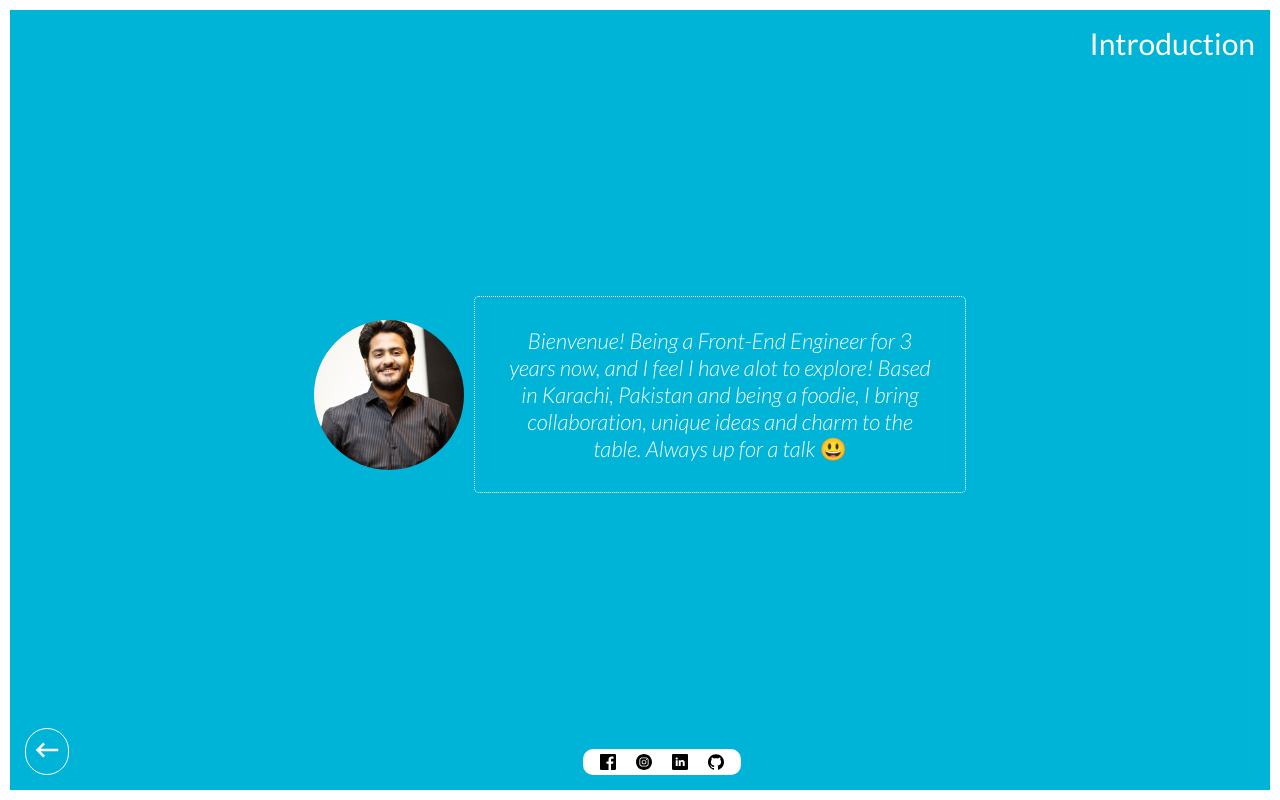
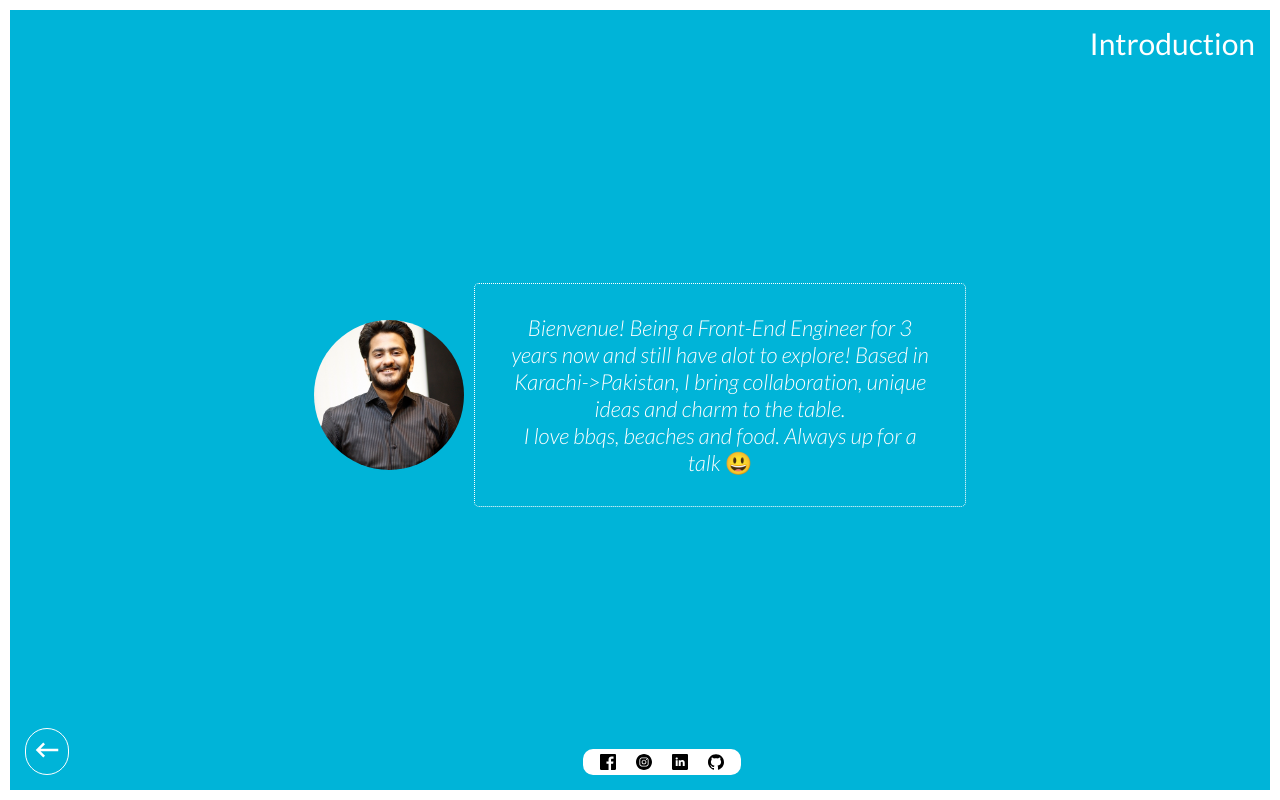
Before and after one commit to aahadaazar/classic-portfolio, a React (Create React App) app: page / in a window 1280 px wide. Both pictures are taken after a click on the element 1233 px from the left and 751 px from the top of the page. Built offline with nearby package versions, Linux system fonts and the light colour scheme.

Commit message:
introduction changed

```diff
--- a/src/Containers/Introduction/Introduction.js
+++ b/src/Containers/Introduction/Introduction.js
@@ -45,7 +45,9 @@ const Introduction = ({ classes, changePageState }) => {
               <div className='introduction'>
                 <p>
                   <i>
-                    {'Bienvenue! Being a Front-End Engineer for 3 years now, and I feel I have alot to explore! Based in Karachi, Pakistan and being a foodie, I bring collaboration, unique ideas and charm to the table. Always up for a talk '}
+                    {'Bienvenue! Being a Front-End Engineer for 3 years now and still have alot to explore! Based in Karachi->Pakistan, I bring collaboration, unique ideas and charm to the table.'}
+                    <br />
+                    {'I love bbqs, beaches and food. Always up for a talk '}
                   </i>
                   {'😃'}
                 </p>
@@ -67,7 +69,7 @@ const Introduction = ({ classes, changePageState }) => {
               <a target='_blank' href='https://www.instagram.com/abdulaahadaazar/'>
                 <img alt='' rel="noopener noreferrer" src={instagram} />
               </a>
-              <a target='_blank' href='https://www.linkedin.com/in/aahad-aazar-b83b77197/'>
+              <a target='_blank' href='https://www.linkedin.com/in/aahad-aazar-b83b77197'>
                 <img alt='' rel="noopener noreferrer" src={linkedin} />
               </a>
               <a target='_blank' href='https://github.com/aahadaazar'>
```
